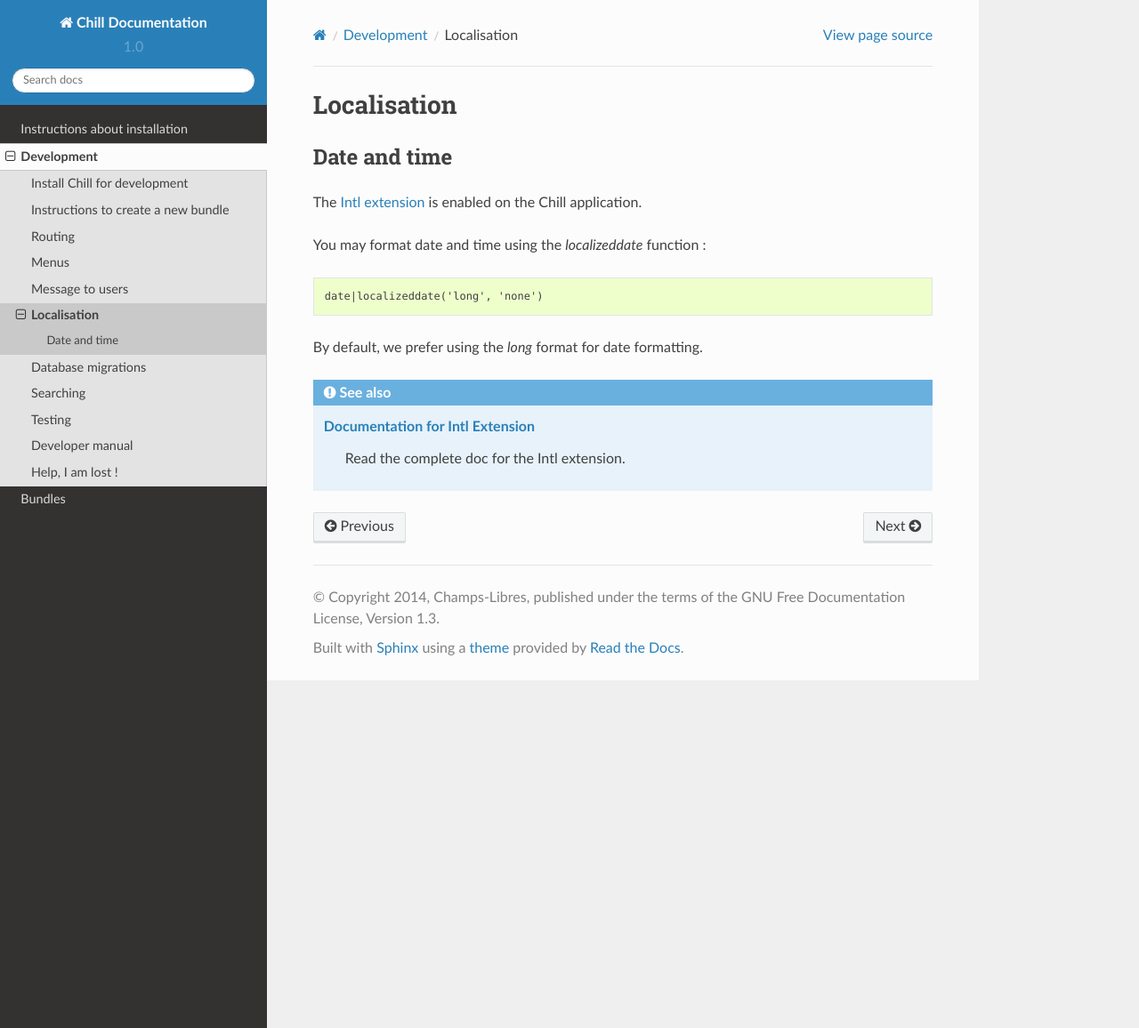
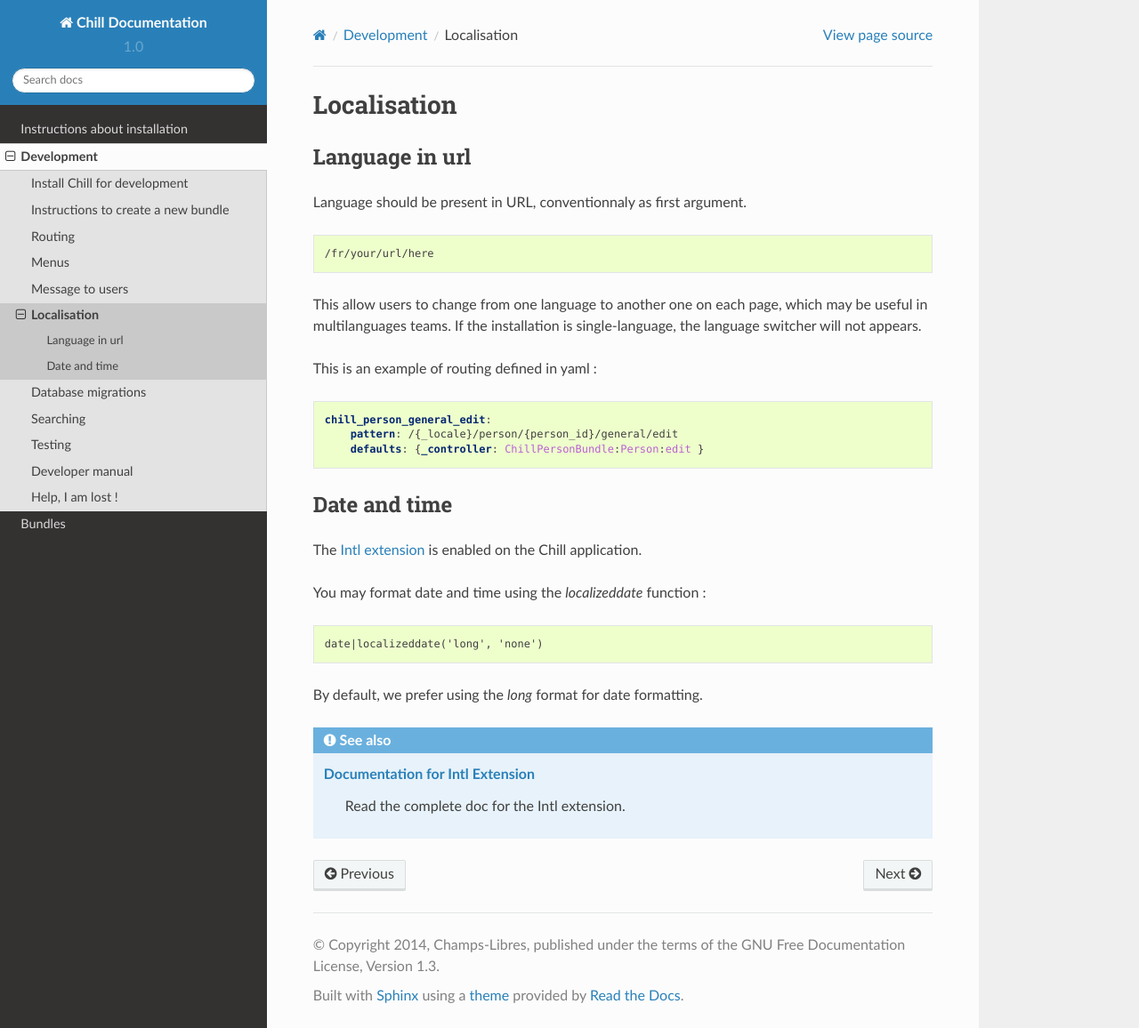
Before and after one commit to Chill-project/Documentation, a Sphinx documentation site: the page built from source/development/localisation.rst, in a window 1280 px wide and 1156 px high. Shown: the whole window at 89% size. Built offline with Sphinx 7.4.7 and the Read the Docs theme 2.0.0, drawn with Linux system fonts in a browser that asks for light colours.

Commit message:
documentation for locale in url
close #288

```diff
--- a/source/development/localisation.rst
+++ b/source/development/localisation.rst
@@ -8,6 +8,26 @@
 
 Localisation
 *************
+
+Language in url
+===============
+
+Language should be present in URL, conventionnaly as first argument.
+
+.. code-block:: none
+
+   /fr/your/url/here
+
+This allow users to change from one language to another one on each page, which may be useful in multilanguages teams. If the installation is single-language, the language switcher will not appears.
+
+This is an example of routing defined in yaml :
+
+.. code-block:: yaml
+
+   chill_person_general_edit:
+       pattern: /{_locale}/person/{person_id}/general/edit
+       defaults: {_controller: ChillPersonBundle:Person:edit }
+
 
 Date and time
 ==============
```
